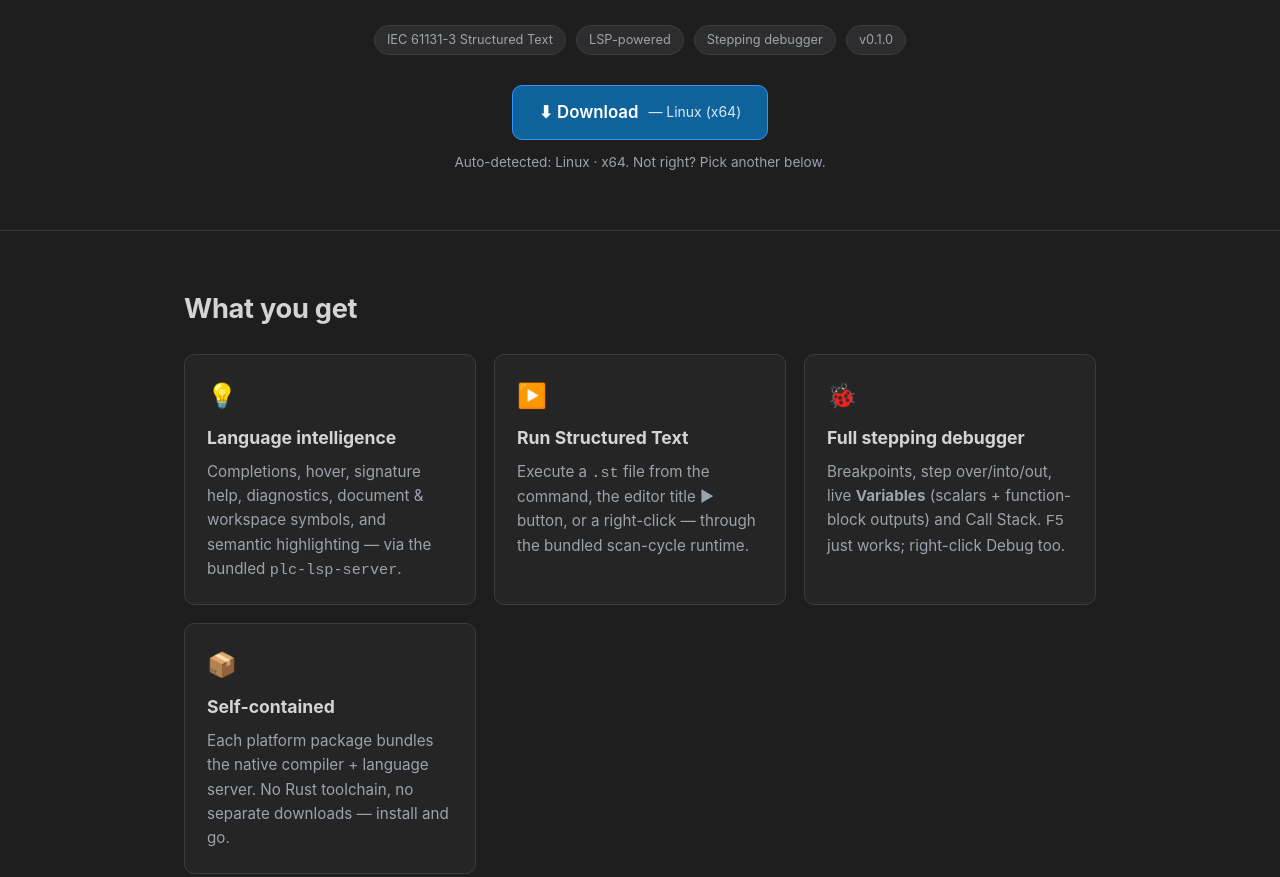
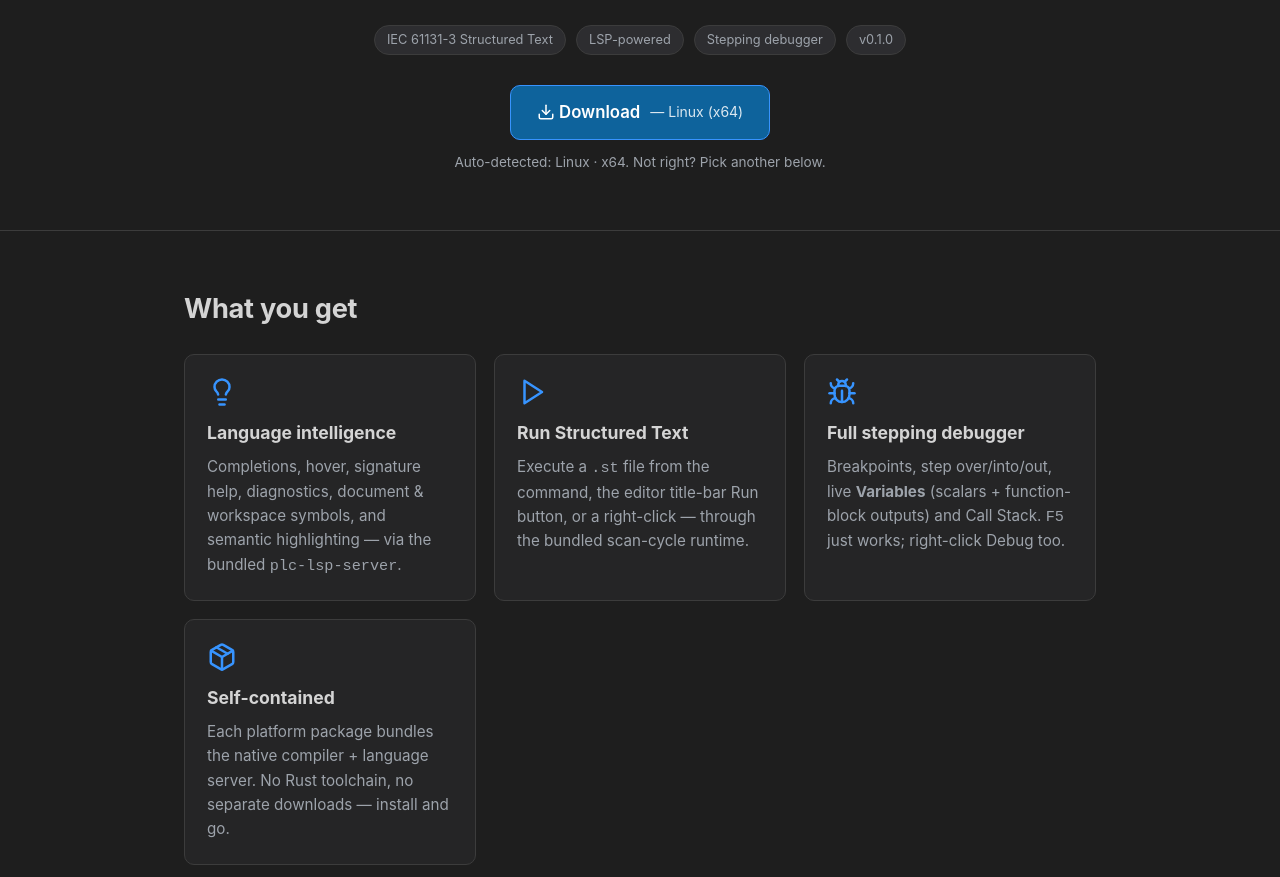
Before and after one commit to jash90/plc-vscode, a plain HTML site: page website/index.html in a window 1280 px wide. Shown: the part 348-1225 px from the top of the page. Drawn offline with Linux system fonts and the light colour scheme.

Commit message:
chore(PLC-98): replace emoji with inline SVG icons on the Pages site (#86)
Swap the feature-card emoji (lightbulb/play/bug/package) and the download
arrows for clean inline SVG icons (Feather/Lucide-style, currentColor, no
external dependency) so the UI renders consistently across platforms/browsers.
Also replaces an inline play glyph in body text with plain wording.

PLC-98

```diff
--- a/website/index.html
+++ b/website/index.html
@@ -66,7 +66,10 @@
       background: var(--bg-alt); border: 1px solid var(--border); border-radius: var(--radius);
       padding: 22px;
     }
-    .card .ico { font-size: 1.5rem; margin-bottom: 8px; }
+    .card .ico { margin-bottom: 12px; color: var(--accent); line-height: 0; }
+    .card .ico svg { width: 30px; height: 30px; }
+    .cta svg { width: 18px; height: 18px; vertical-align: -3px; }
+    .dlbtn svg { width: 14px; height: 14px; vertical-align: -2px; margin-right: 5px; }
     .card h3 { margin: 0 0 8px; font-size: 1.1rem; }
     .card p { margin: 0; color: var(--muted); font-size: 0.95rem; }
     table.dl { width: 100%; border-collapse: collapse; background: var(--bg-alt); border: 1px solid var(--border); border-radius: var(--radius); overflow: hidden; }
@@ -108,7 +111,7 @@
         <span class="badge" id="version-badge">v0.1.0</span>
       </div>
       <a class="cta" id="primary-download" href="#downloads">
-        <span>⬇ Download</span><small id="primary-platform">— pick your platform</small>
+        <span><svg viewBox="0 0 24 24" fill="none" stroke="currentColor" stroke-width="2" stroke-linecap="round" stroke-linejoin="round"><path d="M21 15v4a2 2 0 0 1-2 2H5a2 2 0 0 1-2-2v-4"/><polyline points="7 10 12 15 17 10"/><line x1="12" y1="15" x2="12" y2="3"/></svg> Download</span><small id="primary-platform">— pick your platform</small>
       </a>
       <span class="cta-sub" id="detect-note">Detecting your platform…</span>
     </div>
@@ -119,22 +122,22 @@
       <h2>What you get</h2>
       <div class="features">
         <div class="card">
-          <div class="ico">💡</div>
+          <div class="ico"><svg viewBox="0 0 24 24" fill="none" stroke="currentColor" stroke-width="2" stroke-linecap="round" stroke-linejoin="round"><path d="M9 18h6"/><path d="M10 22h4"/><path d="M15.09 14c.18-.98.65-1.74 1.41-2.5A4.65 4.65 0 0 0 18 8 6 6 0 0 0 6 8c0 1 .23 2.23 1.5 3.5A4.61 4.61 0 0 1 8.91 14"/></svg></div>
           <h3>Language intelligence</h3>
           <p>Completions, hover, signature help, diagnostics, document &amp; workspace symbols, and semantic highlighting — via the bundled <code>plc-lsp-server</code>.</p>
         </div>
         <div class="card">
-          <div class="ico">▶️</div>
+          <div class="ico"><svg viewBox="0 0 24 24" fill="none" stroke="currentColor" stroke-width="2" stroke-linecap="round" stroke-linejoin="round"><polygon points="6 3 20 12 6 21 6 3"/></svg></div>
           <h3>Run Structured Text</h3>
-          <p>Execute a <code>.st</code> file from the command, the editor title ▶ button, or a right-click — through the bundled scan-cycle runtime.</p>
+          <p>Execute a <code>.st</code> file from the command, the editor title-bar Run button, or a right-click — through the bundled scan-cycle runtime.</p>
         </div>
         <div class="card">
-          <div class="ico">🐞</div>
+          <div class="ico"><svg viewBox="0 0 24 24" fill="none" stroke="currentColor" stroke-width="2" stroke-linecap="round" stroke-linejoin="round"><path d="m8 2 1.88 1.88"/><path d="M14.12 3.88 16 2"/><path d="M9 7.13v-1a3 3 0 1 1 6 0v1"/><path d="M12 20c-3.3 0-6-2.7-6-6v-3a4 4 0 0 1 4-4h4a4 4 0 0 1 4 4v3c0 3.3-2.7 6-6 6"/><path d="M12 20v-9"/><path d="M6.53 9C4.6 8.8 3 7.1 3 5"/><path d="M6 13H2"/><path d="M3 21c0-2.1 1.7-3.9 3.8-4"/><path d="M20.97 5c0 2.1-1.6 3.8-3.5 4"/><path d="M22 13h-4"/><path d="M17.2 17c2.1.1 3.8 1.9 3.8 4"/></svg></div>
           <h3>Full stepping debugger</h3>
           <p>Breakpoints, step over/into/out, live <strong>Variables</strong> (scalars + function-block outputs) and Call Stack. <code>F5</code> just works; right-click Debug too.</p>
         </div>
         <div class="card">
-          <div class="ico">📦</div>
+          <div class="ico"><svg viewBox="0 0 24 24" fill="none" stroke="currentColor" stroke-width="2" stroke-linecap="round" stroke-linejoin="round"><line x1="16.5" y1="9.4" x2="7.5" y2="4.21"/><path d="M21 16V8a2 2 0 0 0-1-1.73l-7-4a2 2 0 0 0-2 0l-7 4A2 2 0 0 0 3 8v8a2 2 0 0 0 1 1.73l7 4a2 2 0 0 0 2 0l7-4A2 2 0 0 0 21 16z"/><polyline points="3.27 6.96 12 12.01 20.73 6.96"/><line x1="12" y1="22.08" x2="12" y2="12"/></svg></div>
           <h3>Self-contained</h3>
           <p>Each platform package bundles the native compiler + language server. No Rust toolchain, no separate downloads — install and go.</p>
         </div>
@@ -187,6 +190,7 @@
     (function () {
       var REPO = "jash90/plc-vscode";
       var BASE = "https://github.com/" + REPO + "/releases/latest/download/";
+      var DL_ICON = '<svg viewBox="0 0 24 24" fill="none" stroke="currentColor" stroke-width="2" stroke-linecap="round" stroke-linejoin="round"><path d="M21 15v4a2 2 0 0 1-2 2H5a2 2 0 0 1-2-2v-4"/><polyline points="7 10 12 15 17 10"/><line x1="12" y1="15" x2="12" y2="3"/></svg>';
       // [vsce target, OS label, arch label, OS key, arch key]
       var TARGETS = [
         ["darwin-arm64", "macOS", "Apple Silicon", "darwin", "arm64"],
@@ -210,7 +214,7 @@
           tr.innerHTML =
             "<td>" + t[1] + rec + "</td>" +
             "<td>" + t[2] + "</td>" +
-            '<td><a class="dlbtn" href="' + BASE + fileFor(t[0]) + '" download>⬇ ' + fileFor(t[0]) + "</a></td>";
+            '<td><a class="dlbtn" href="' + BASE + fileFor(t[0]) + '" download>' + DL_ICON + fileFor(t[0]) + "</a></td>";
           tbody.appendChild(tr);
         });
       }
```
